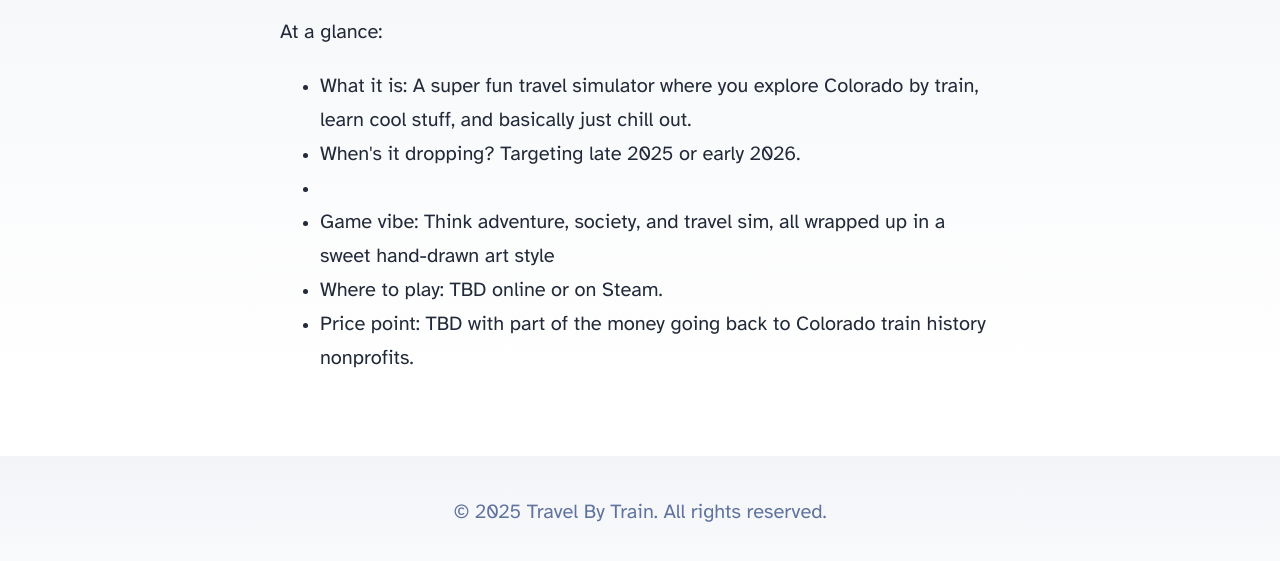
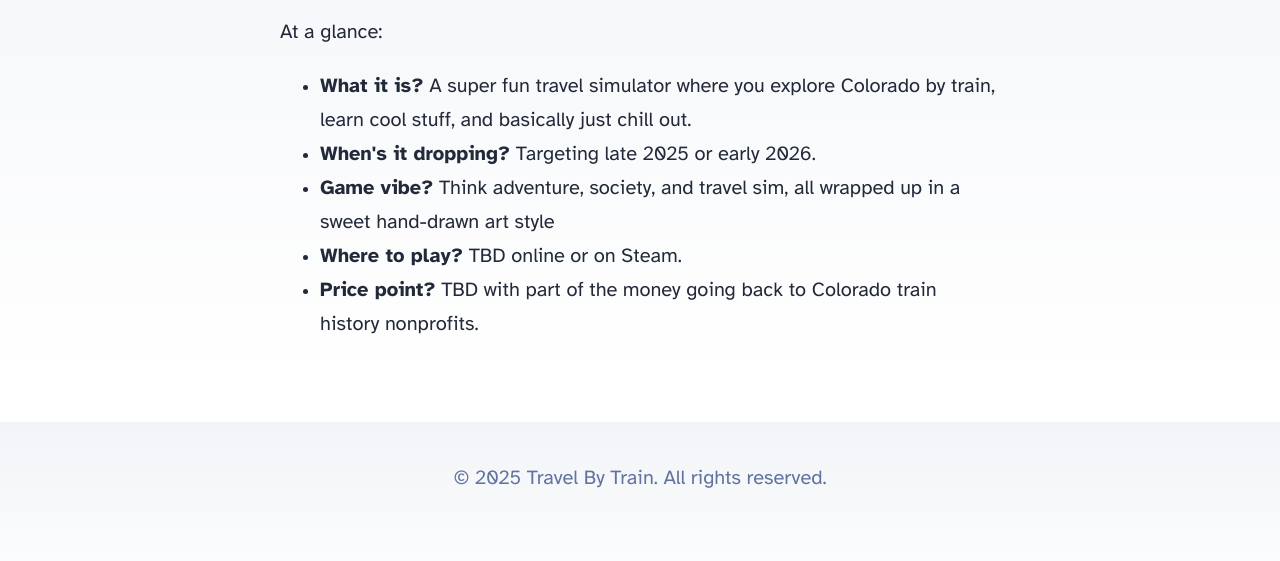
Before and after one commit to BSA-Consulting-LLC/travelbytraingamewebsite, an Astro site: page / in a window 1280 px wide. Shown: the part 215-776 px from the top of the page. Built offline with nearby package versions, Linux system fonts and the light colour scheme; Astro itself is replaced by a stand-in of ours.

Commit message:
formatting

```diff
--- a/src/pages/index.astro
+++ b/src/pages/index.astro
@@ -16,11 +16,11 @@ import { SITE_TITLE, SITE_DESCRIPTION } from '../consts';
 			<h1>Hello, 🚂 Traveler!</h1>
 			<p>At a glance:</p>
 			<ul>
-				<li>What it is: A super fun travel simulator where you explore Colorado by train, learn cool stuff, and basically just chill out.</li>
-				<li>When's it dropping? Targeting late 2025 or early 2026.<li>
-				<li>Game vibe: Think adventure, society, and travel sim, all wrapped up in a sweet hand-drawn art style</li>
-				<li>Where to play: TBD online or on Steam.</li>
-				<li>Price point: TBD with part of the money going back to Colorado train history nonprofits.</li>
+				<li><b>What it is?</b> A super fun travel simulator where you explore Colorado by train, learn cool stuff, and basically just chill out.</li>
+				<li><b>When's it dropping?</b> Targeting late 2025 or early 2026.</li>
+				<li><b>Game vibe?</b> Think adventure, society, and travel sim, all wrapped up in a sweet hand-drawn art style</li>
+				<li><b>Where to play?</b> TBD online or on Steam.</li>
+				<li><b>Price point?</b> TBD with part of the money going back to Colorado train history nonprofits.</li>
 			</ul>
 			</p>
 		</main>
```
